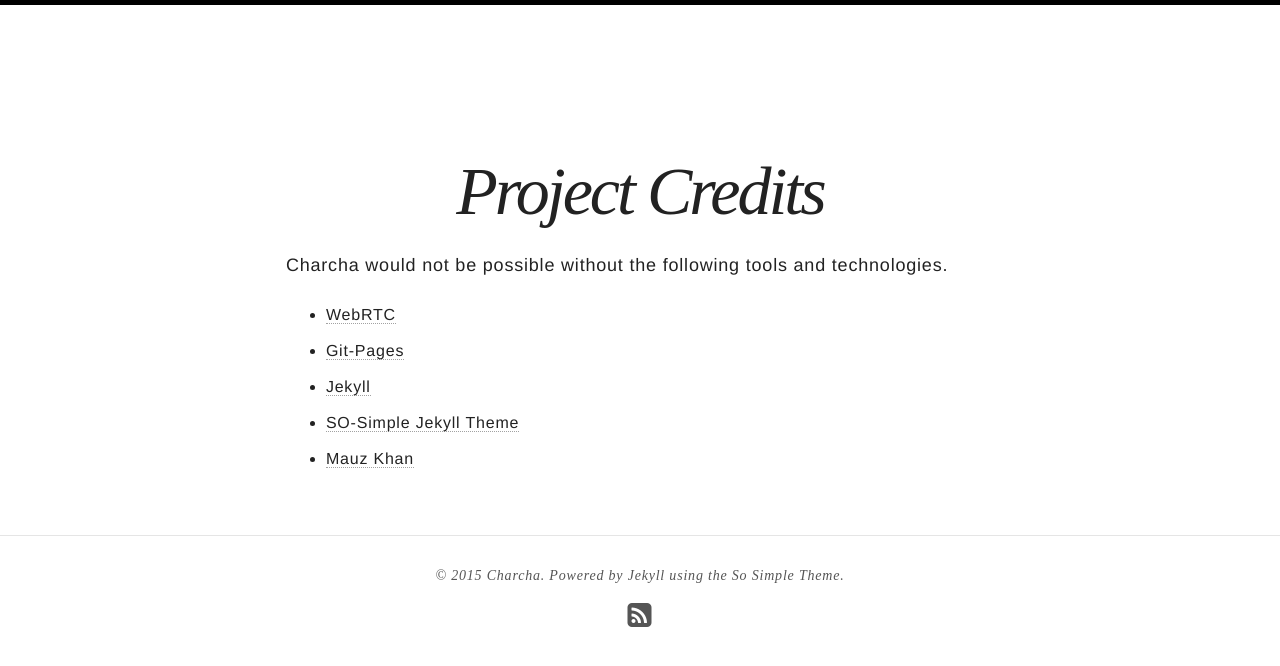
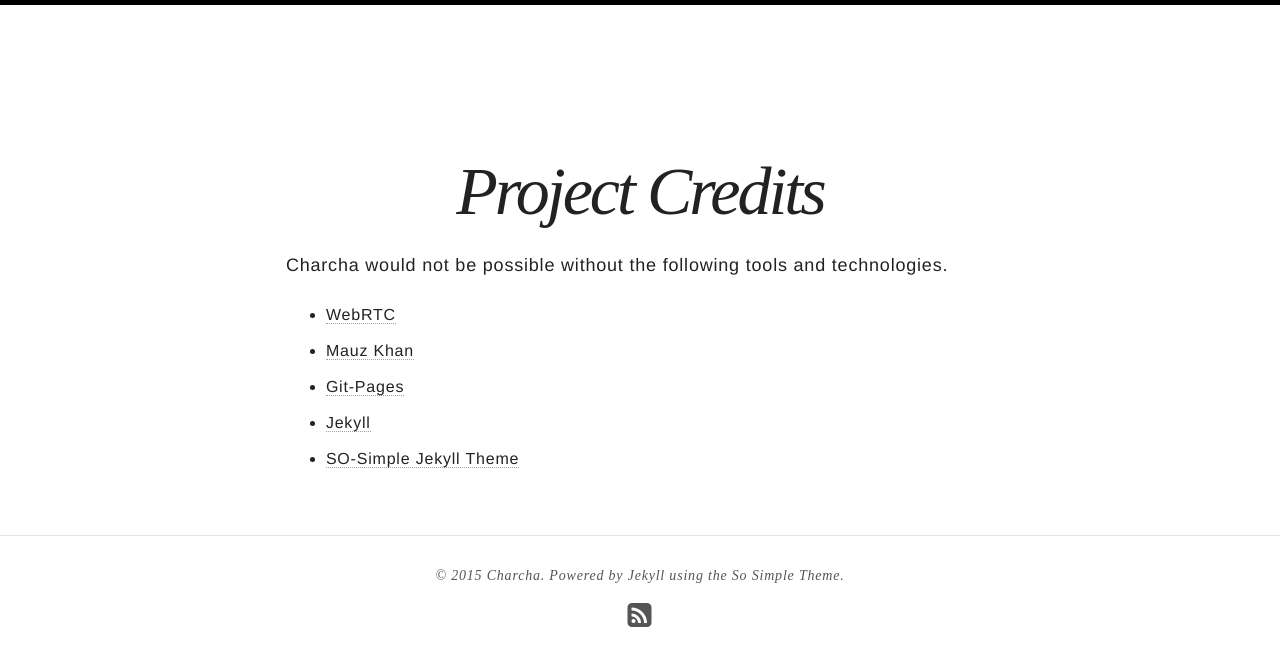
Before and after one commit to charcha/charcha.github.io, a Jekyll site: the page built from credits/index.md, in a window 1280 px wide. Shown: the top 666 px of the page. Built offline with Jekyll 4.4.1, drawn with Linux system fonts in a browser that asks for light colours; nearby versions of some CDN libraries.

```diff
--- a/credits/index.md
+++ b/credits/index.md
@@ -7,7 +7,7 @@ search_omit: true
 Charcha would not be possible without the following tools and technologies.
 
 * [WebRTC](http://www.webrtc.org/)
+* [Mauz Khan](https://www.webrtc-experiment.com/)
 * [Git-Pages](https://pages.github.com/)
 * [Jekyll](http://jekyllrb.com/)
 * [SO-Simple Jekyll Theme](https://github.com/mmistakes/so-simple-theme)
-* [Mauz Khan](https://www.webrtc-experiment.com/)
```
